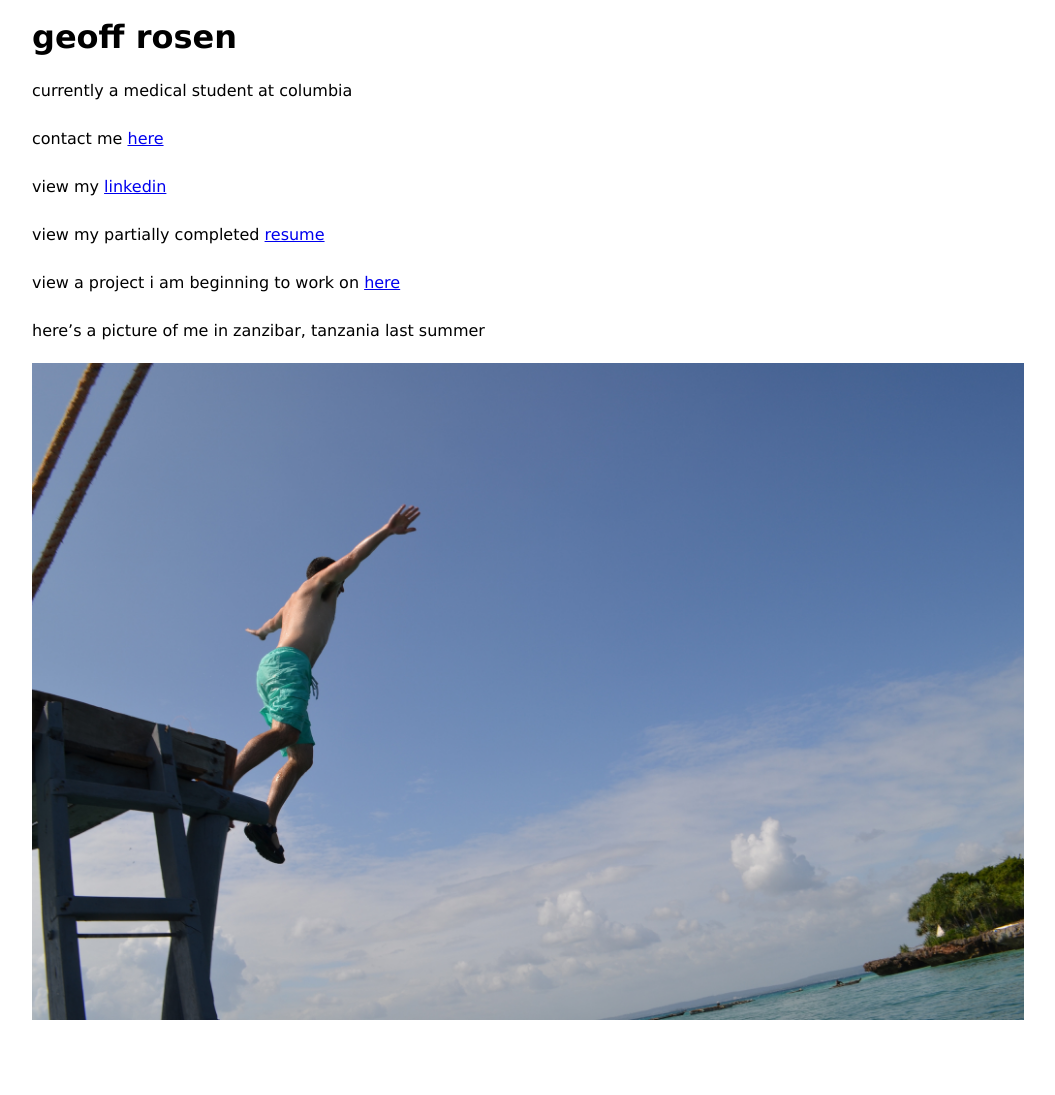
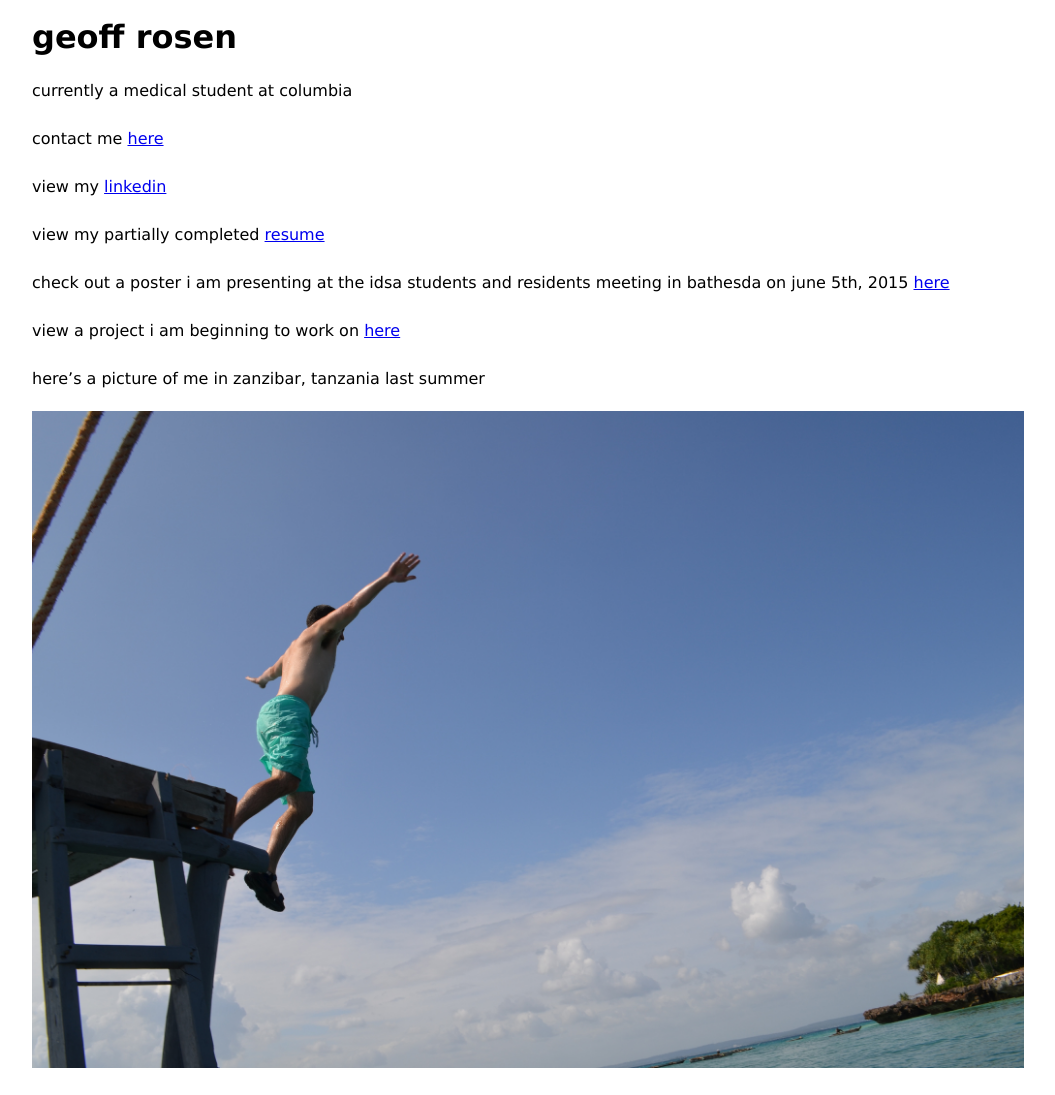
Before and after one commit to geoffrosen/geoffrosen.github.io, a Jekyll site: the page built from index.md, in a window 1280 px wide. Shown: the whole page, without its empty margins (0-1055 px from the left). Built offline with Jekyll 4.4.1, drawn with Linux system fonts in a browser that asks for light colours; before the commit the page ends 1047 px from its top, so only the background shows below that.

Commit message:
Added poster

```diff
--- a/index.md
+++ b/index.md
@@ -13,6 +13,8 @@ View my [linkedin](https://www.linkedin.com/in/geoffrosen)
 
 View my partially completed [resume]({{ site.url }}/cv.html)
 
+Check out a poster I am presenting at the IDSA students and residents meeting in Bathesda on June 5th, 2015 [here]({{ site.url }}/files/Rosen-IDSA2015Poster-as-Submitted.pdf)
+
 View a project I am beginning to work on [here](https://github.com/geoffrosen/vaginal-microbiome)
 
 Here's a picture of me in Zanzibar, Tanzania last summer
```
Also changed, not shown: 1 other file.
